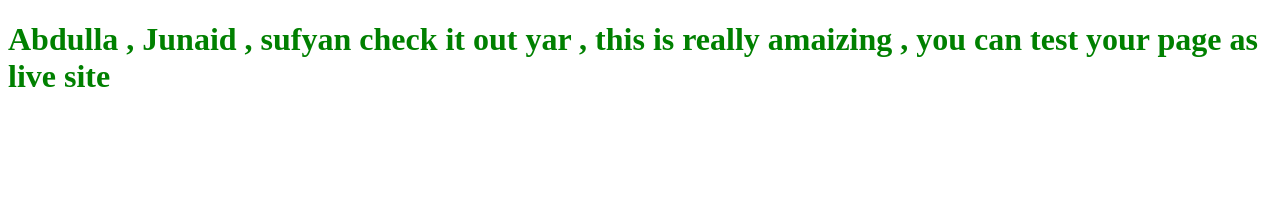
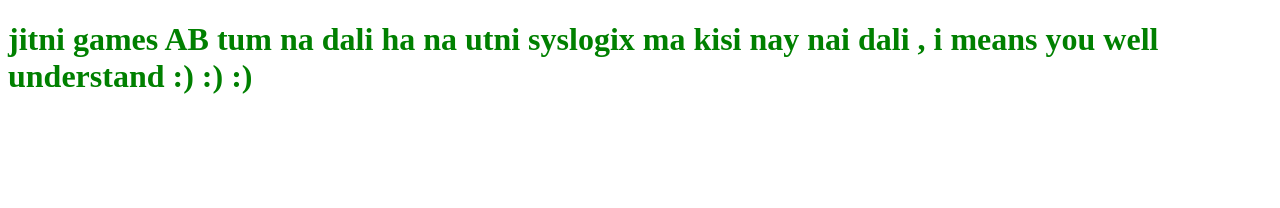
Before and after one commit to ateeqlhr/test-repo, a plain HTML site: page index.html in a window 1280 px wide. Drawn offline with Linux system fonts and the light colour scheme.

Commit message:
perfact.

```diff
--- a/index.html
+++ b/index.html
@@ -5,7 +5,7 @@
     <title>firstpage</title>
   </head>
   <body>
-    <h1 style="color:green">Abdulla , Junaid , sufyan check it out yar , this is really amaizing , you can test your page as live site</h1>
+    <h1 style="color:green">jitni games AB tum na dali ha na utni syslogix ma kisi nay nai dali , i means you well understand :) :) :) </h1>
       <br>
       <marquee>
       <p>
```
